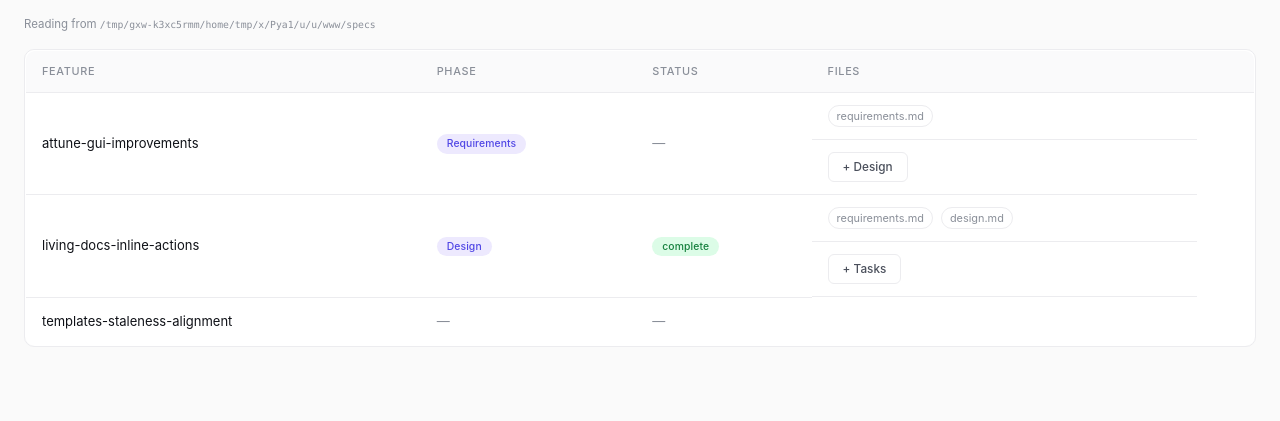
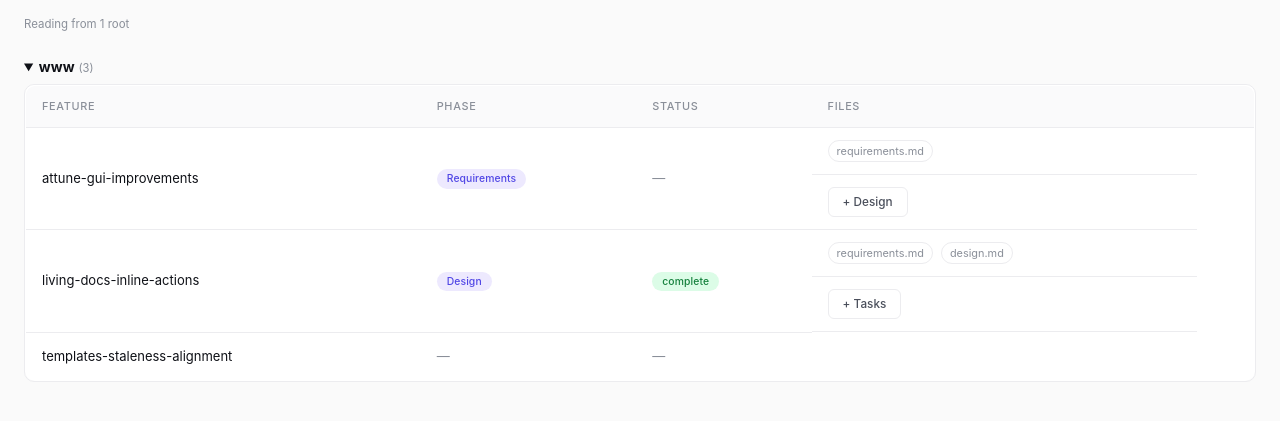
Before and after one commit to Smart-AI-Memory/attune-gui, a FastAPI app: page /dashboard/specs in a window 1280 px wide. Shown: the part 116-537 px from the top of the page. Run offline with FastAPI, Linux system fonts and the light colour scheme.

Commit message:
feat(ui): group federated specs by project on the Specs page (#33)
The Specs page rendered ~28 federated specs (attune-ai + attune-gui)
as one flat table — the `project` field plumbed by #30 was invisible
to the user. Wrap rows in per-project <details> sections so federation
becomes a visible structural signal instead of noise mixed by slug.

The section matching the active workspace expands by default; others
collapse. Drops the single specs_root meta-line in favour of a small
"Reading from N root(s)" hint.

Approved proposal: attune-ai/docs/specs/spec-viewer-ia/proposal.md

Co-authored-by: Claude Opus 4.7 <noreply@anthropic.com>

```diff
--- a/sidecar/attune_gui/routes/cowork_pages.py
+++ b/sidecar/attune_gui/routes/cowork_pages.py
@@ -185,14 +185,45 @@ async def page_templates(request: Request, filter: str = "all") -> HTMLResponse:
 
 @router.get("/dashboard/specs", response_class=HTMLResponse, include_in_schema=False)
 async def page_specs(request: Request) -> HTMLResponse:
-    """Render the Specs page — feature specs grouped by phase + status."""
+    """Render the Specs page — feature specs grouped by project."""
     from attune_gui.routes import cowork_specs
+    from attune_gui.workspace import get_workspace
 
-    data = await _safe_call(cowork_specs.list_specs()) or {"specs": [], "specs_root": None}
+    data = await _safe_call(cowork_specs.list_specs()) or {
+        "specs": [],
+        "specs_root": None,
+        "specs_roots": [],
+    }
+    specs = data["specs"]
+
+    # Project order = first-seen order in specs (preserves backend root priority).
+    projects_in_order: list[str] = []
+    for s in specs:
+        p = s.get("project") or "(unknown)"
+        if p not in projects_in_order:
+            projects_in_order.append(p)
+
+    ws = get_workspace()
+    ws_name = ws.name if ws is not None else None
+    if ws_name and ws_name in projects_in_order:
+        active_project = ws_name
+    elif projects_in_order:
+        active_project = projects_in_order[0]
+    else:
+        active_project = None
+
+    roots_count = len(data.get("specs_roots") or []) or (1 if data.get("specs_root") else 0)
+
     return templates.TemplateResponse(
         request,
         "specs.html",
-        _ctx(request, "specs", specs=data["specs"], specs_root=data["specs_root"]),
+        _ctx(
+            request,
+            "specs",
+            specs=specs,
+            active_project=active_project,
+            roots_count=roots_count,
+        ),
     )
 
 
--- a/sidecar/attune_gui/static_cw/style.css
+++ b/sidecar/attune_gui/static_cw/style.css
@@ -153,6 +153,9 @@ code, .mono {
   font-size: 0.82rem;
   margin: -8px 0 16px;
 }
+
+.spec-project-group { margin: 0 0 18px; }
+.spec-project-group > summary { cursor: pointer; padding: 0.5rem 0; }
 
 .empty {
   color: var(--ink-mute);
--- a/sidecar/attune_gui/templates/specs.html
+++ b/sidecar/attune_gui/templates/specs.html
@@ -7,9 +7,9 @@
 {% endblock %}
 
 {% block content %}
-  {% if specs_root %}
+  {% if roots_count and roots_count > 0 %}
     <p class="meta-line">
-      Reading from <code class="mono">{{ specs_root }}</code>
+      Reading from {{ roots_count }} root{{ 's' if roots_count != 1 else '' }}
     </p>
   {% endif %}
 
@@ -29,6 +29,9 @@
   </div>
 
   {% if specs %}
+    {% for project, group in specs|groupby('project') %}
+      <details class="spec-project-group" {% if project == active_project %}open{% endif %}>
+        <summary><strong>{{ project }}</strong> <span class="dim small">({{ group|length }})</span></summary>
         <div class="table-wrap">
           <table class="data-table">
             <thead>
@@ -41,7 +44,7 @@
               </tr>
             </thead>
             <tbody>
-        {% for s in specs %}
+            {% for s in group %}
               <tr data-feature="{{ s.feature }}" data-phase="{{ s.phase or '' }}">
                 <td>
                   {% if s.phase %}
@@ -85,6 +88,8 @@
             </tbody>
           </table>
         </div>
+      </details>
+    {% endfor %}
   {% else %}
     <p class="empty">No specs found. Click <strong>+ New spec</strong> to start one.</p>
   {% endif %}
```
Also changed, not shown: sidecar/tests/test_cowork_pages.py (+25 -0 lines). Lines whose indentation alone changed are shown as unchanged.
